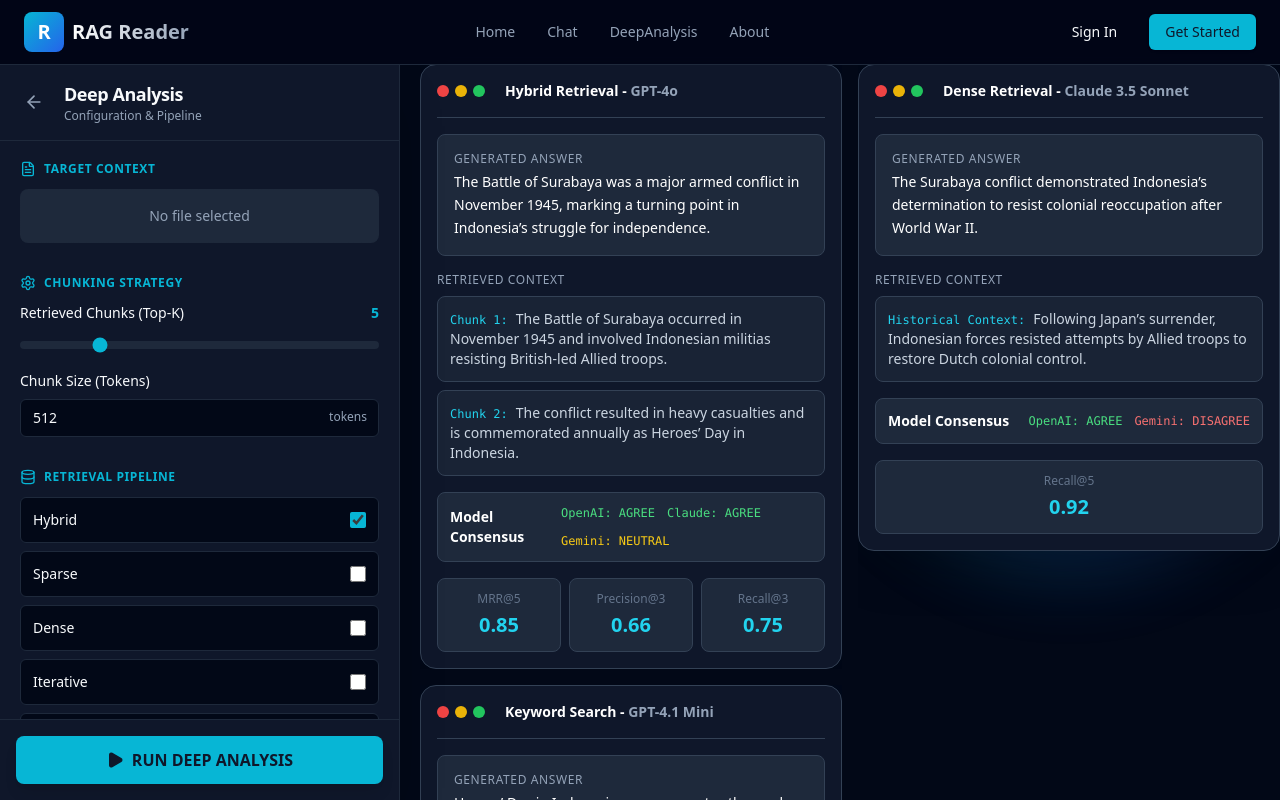
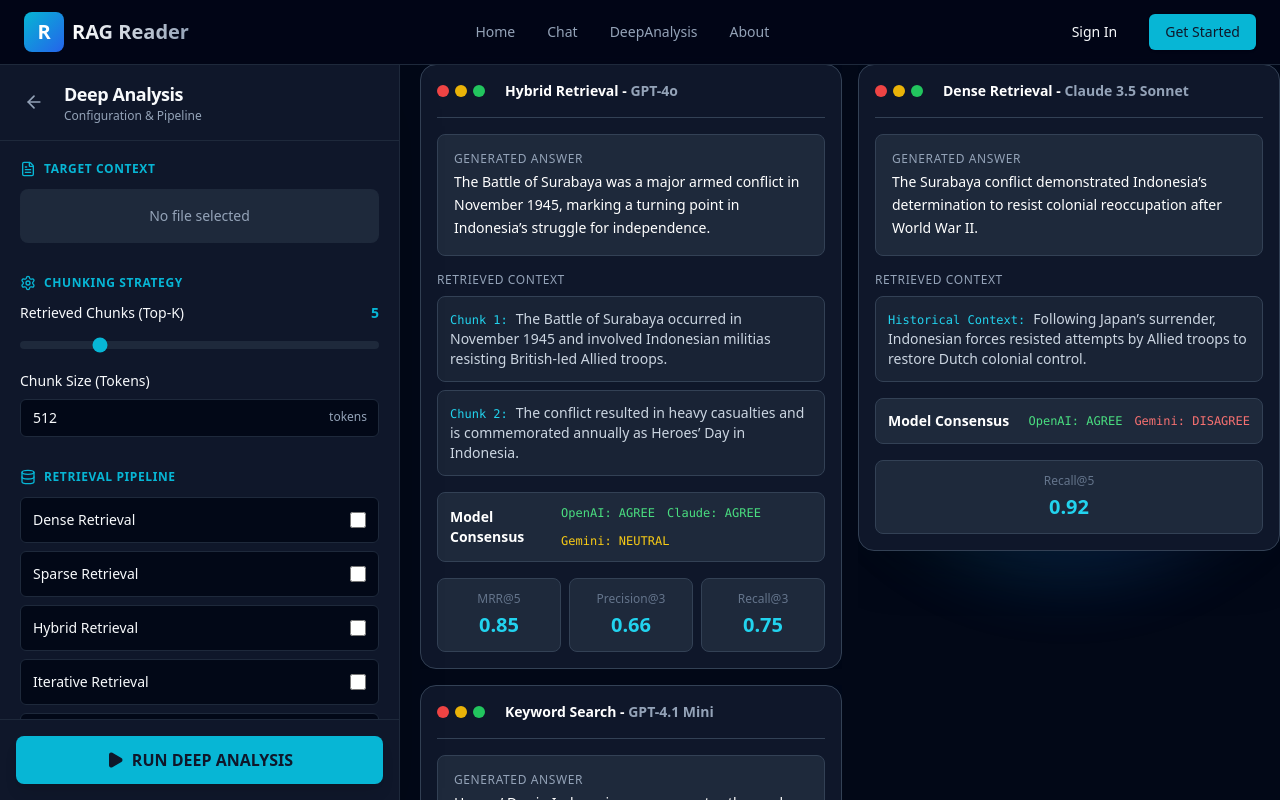
Before and after one commit to thirza258/RagReader, a React (Vite) app in the folder frontend/: page /deep-result in a window 1280 px wide. Built offline with nearby package versions, Linux system fonts and the light colour scheme; no server answers.

Commit message:
fix: deepsidebar - standarize the input

```diff
--- a/frontend/src/components/DeepSidebar.tsx
+++ b/frontend/src/components/DeepSidebar.tsx
@@ -23,7 +23,7 @@ export interface DeepAnalysisConfig {
   selectedModels: string[];
 }
 
-const RETRIEVAL_OPTIONS = ["Hybrid", "Sparse", "Dense", "Iterative", "Reranker"];
+const RETRIEVAL_OPTIONS = ["Dense Retrieval", "Sparse Retrieval", "Hybrid Retrieval", "Iterative Retrieval", "Reranking"];
 const AI_OPTIONS = ["GPT-4o", "Gemini Pro", "Claude 3.5 Sonnet"];
 
 const DeepSidebar: React.FC<DeepSidebarProps> = ({ file, onBack, onAnalyze }) => {
```
Also changed, not shown: 1 other file (tests, documents, lock files or other folders).
